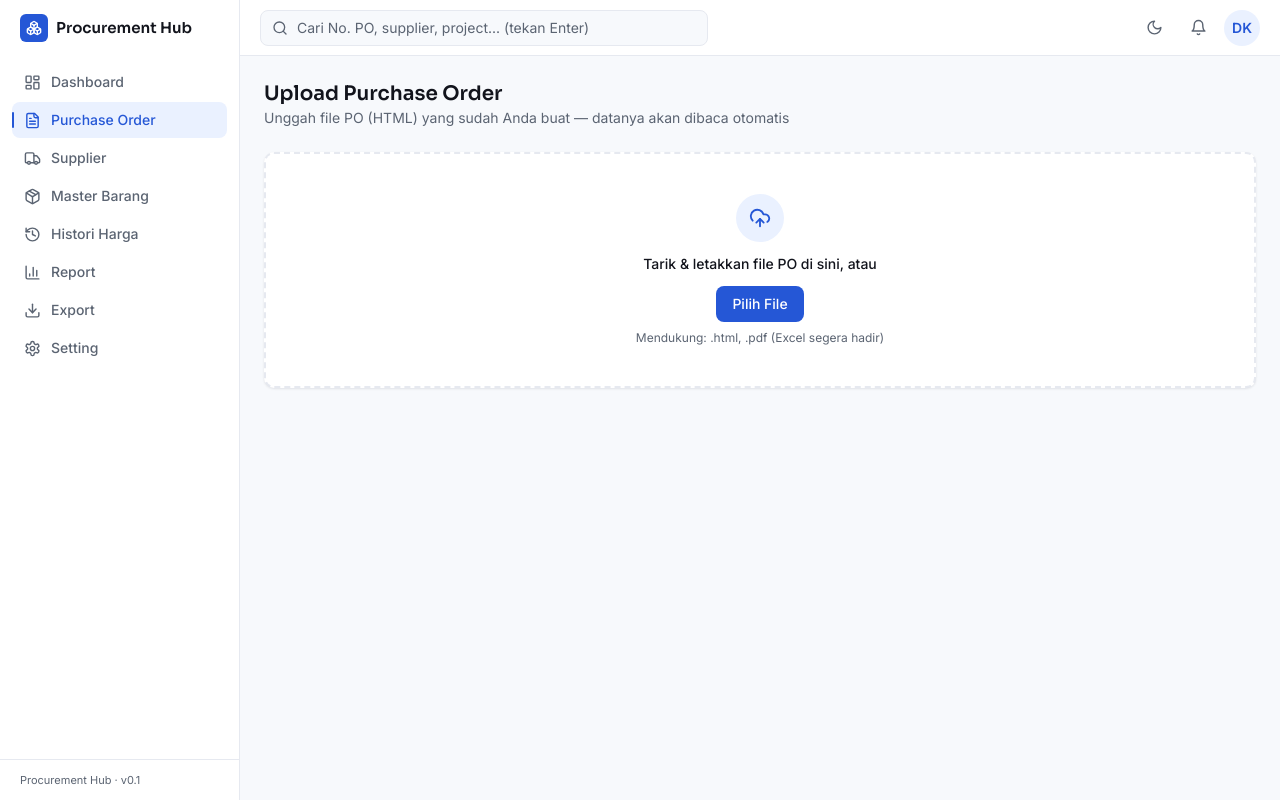
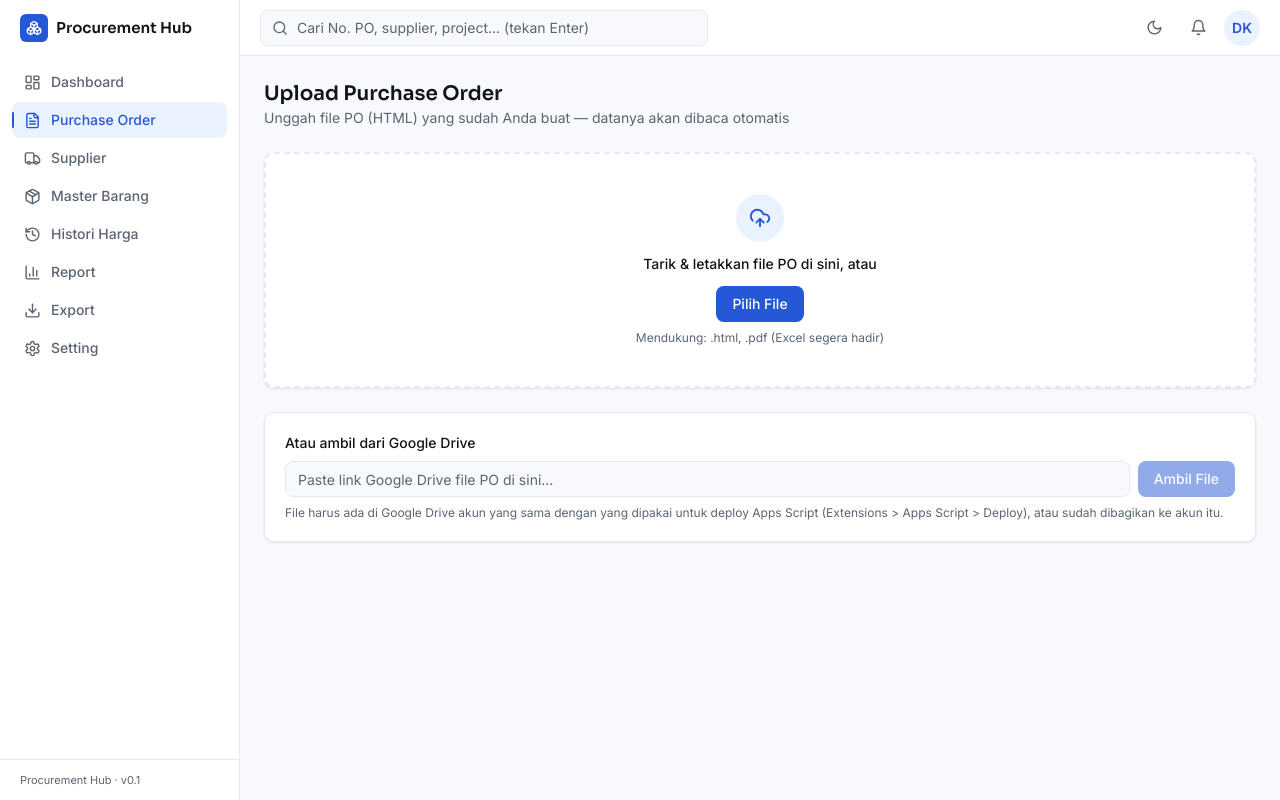
Before and after one commit to purchasingmonty-rgb/App-Purchasing-Monty, a Next.js app: page /purchase-orders/upload in a window 1280 px wide. Built offline with nearby package versions, Linux system fonts and the light colour scheme.

Commit message:
Add Upload PO from Google Drive (via Apps Script DriveApp, no OAuth needed)

```diff
--- a/app/(dashboard)/purchase-orders/upload/page.tsx
+++ b/app/(dashboard)/purchase-orders/upload/page.tsx
@@ -19,6 +19,49 @@ export default function UploadPOPage() {
   const [requester, setRequester] = useState("");
   const [project, setProject] = useState("");
   const [saving, startSaving] = useTransition();
+  const [driveLink, setDriveLink] = useState("");
+  const [driveLoading, setDriveLoading] = useState(false);
+
+  function extractDriveFileId(link: string): string | null {
+    const patterns = [/\/d\/([a-zA-Z0-9_-]{10,})/, /[?&]id=([a-zA-Z0-9_-]{10,})/];
+    for (const p of patterns) {
+      const m = link.match(p);
+      if (m) return m[1];
+    }
+    // Kalau yang di-paste sudah berupa ID polos (bukan link penuh)
+    if (/^[a-zA-Z0-9_-]{10,}$/.test(link.trim())) return link.trim();
+    return null;
+  }
+
+  async function handleDriveImport() {
+    const fileId = extractDriveFileId(driveLink);
+    if (!fileId) {
+      setError("Link Google Drive tidak valid. Pastikan file sudah di-share minimal \"Anyone with the link - Viewer\".");
+      return;
+    }
+    setError(null);
+    setParsed(null);
+    setFileName(null);
+    setDriveLoading(true);
+    try {
+      const res = await fetch("/api/parse-po", {
+        method: "POST",
+        headers: { "Content-Type": "application/json" },
+        body: JSON.stringify({ driveFileId: fileId }),
+      });
+      if (!res.ok) {
+        const errBody = await res.json().catch(() => null);
+        throw new Error(errBody?.error || "Gagal mengambil file dari Google Drive");
+      }
+      const data = await res.json();
+      setFileName(data.fileName);
+      setParsed(data.parsed);
+    } catch (err: any) {
+      setError(err.message ?? "Terjadi kesalahan saat mengambil file dari Google Drive");
+    } finally {
+      setDriveLoading(false);
+    }
+  }
 
   const handleFile = useCallback(async (file: File) => {
     setError(null);
@@ -144,18 +187,38 @@ export default function UploadPOPage() {
         <p className="mt-2 text-xs text-ink-muted">Mendukung: .html, .pdf (Excel segera hadir)</p>
       </Card>
 
-      {fileName && (
+      <Card className="p-5">
+        <p className="mb-2 text-sm font-medium text-ink">Atau ambil dari Google Drive</p>
+        <div className="flex flex-col gap-2 sm:flex-row">
+          <input
+            type="text"
+            value={driveLink}
+            onChange={(e) => setDriveLink(e.target.value)}
+            placeholder="Paste link Google Drive file PO di sini..."
+            className="h-9 flex-1 rounded-lg border border-border bg-bg-subtle px-3 text-sm text-ink placeholder:text-ink-muted focus:border-primary focus:bg-surface focus:outline-none"
+          />
+          <Button onClick={handleDriveImport} disabled={driveLoading || !driveLink.trim()}>
+            {driveLoading ? "Mengambil..." : "Ambil File"}
+          </Button>
+        </div>
+        <p className="mt-2 text-xs text-ink-muted">
+          File harus ada di Google Drive akun yang sama dengan yang dipakai untuk deploy
+          Apps Script (Extensions &gt; Apps Script &gt; Deploy), atau sudah dibagikan ke akun itu.
+        </p>
+      </Card>
+
+      {(fileName || error) && (
         <Card className="p-4">
           <div className="flex items-center gap-3">
             <FileText size={18} className="text-ink-muted" />
-            <span className="text-sm text-ink">{fileName}</span>
-            {loading && <span className="text-xs text-ink-muted">Membaca file...</span>}
-            {!loading && parsed && (
+            <span className="text-sm text-ink">{fileName || "Google Drive"}</span>
+            {(loading || driveLoading) && <span className="text-xs text-ink-muted">Membaca file...</span>}
+            {!loading && !driveLoading && parsed && (
               <span className="ml-auto flex items-center gap-1 text-xs font-medium text-success">
                 <CheckCircle2 size={14} /> Berhasil dibaca
               </span>
             )}
-            {!loading && error && (
+            {!loading && !driveLoading && error && (
               <span className="ml-auto flex items-center gap-1 text-xs font-medium text-danger">
                 <AlertCircle size={14} /> {error}
               </span>
--- a/app/api/parse-po/route.ts
+++ b/app/api/parse-po/route.ts
@@ -1,6 +1,7 @@
 import { NextRequest, NextResponse } from "next/server";
 import { parsePurchaseOrderHtml } from "@/lib/parser/po-html-parser";
 import { parsePurchaseOrderPdf } from "@/lib/parser/po-pdf-parser";
+import { getDriveFile } from "@/lib/sheets/client";
 
 export const runtime = "nodejs";
 
@@ -8,7 +9,7 @@ export async function POST(req: NextRequest) {
   try {
     const contentType = req.headers.get("content-type") ?? "";
 
-    // PDF uploads arrive as multipart/form-data (binary); HTML arrives as JSON text.
+    // PDF uploads arrive as multipart/form-data (binary); HTML/Drive requests arrive as JSON.
     if (contentType.includes("multipart/form-data")) {
       const form = await req.formData();
       const file = form.get("file");
@@ -20,7 +21,31 @@ export async function POST(req: NextRequest) {
       return NextResponse.json({ parsed, fileName: file.name });
     }
 
-    const { html, fileName } = await req.json();
+    const body = await req.json();
+
+    // Upload dari Google Drive: kita hanya diberi ID file-nya, isi filenya
+    // diambil lewat Apps Script (jalan atas nama akun yang deploy Sheets).
+    if (body.driveFileId) {
+      const driveFile = await getDriveFile(body.driveFileId);
+      const buffer = Buffer.from(driveFile.base64, "base64");
+      const isPdf = driveFile.mimeType === "application/pdf" || /\.pdf$/i.test(driveFile.name);
+      const isHtml = driveFile.mimeType.includes("html") || /\.html?$/i.test(driveFile.name);
+
+      if (isPdf) {
+        const parsed = await parsePurchaseOrderPdf(buffer);
+        return NextResponse.json({ parsed, fileName: driveFile.name });
+      }
+      if (isHtml) {
+        const parsed = parsePurchaseOrderHtml(buffer.toString("utf-8"));
+        return NextResponse.json({ parsed, fileName: driveFile.name });
+      }
+      return NextResponse.json(
+        { error: `Format file Drive tidak didukung (${driveFile.mimeType}). Gunakan .html atau .pdf.` },
+        { status: 400 }
+      );
+    }
+
+    const { html, fileName } = body;
     if (!html || typeof html !== "string") {
       return NextResponse.json(
         { error: "Isi file HTML tidak ditemukan" },
--- a/lib/sheets/client.ts
+++ b/lib/sheets/client.ts
@@ -33,6 +33,21 @@ async function callScript(body: Record<string, any>): Promise<any> {
   });
   const data = await res.json();
   if (data.error) throw new Error(`Google Sheets error: ${data.error}`);
+  return data;
+}
+
+/**
+ * Ambil isi file dari Google Drive lewat Apps Script (Execute as: Me) --
+ * dipakai untuk fitur "Upload PO dari Google Drive".
+ */
+export async function getDriveFile(
+  fileId: string
+): Promise<{ name: string; mimeType: string; base64: string }> {
+  const { url, secret } = getConfig();
+  const params = new URLSearchParams({ action: "getDriveFile", fileId, secret });
+  const res = await fetch(`${url}?${params.toString()}`, { cache: "no-store" });
+  const data = await res.json();
+  if (data.error) throw new Error(`Google Drive error: ${data.error}`);
   return data;
 }
 
```
Also changed, not shown: 1 other file (tests, documents, lock files or other folders).
